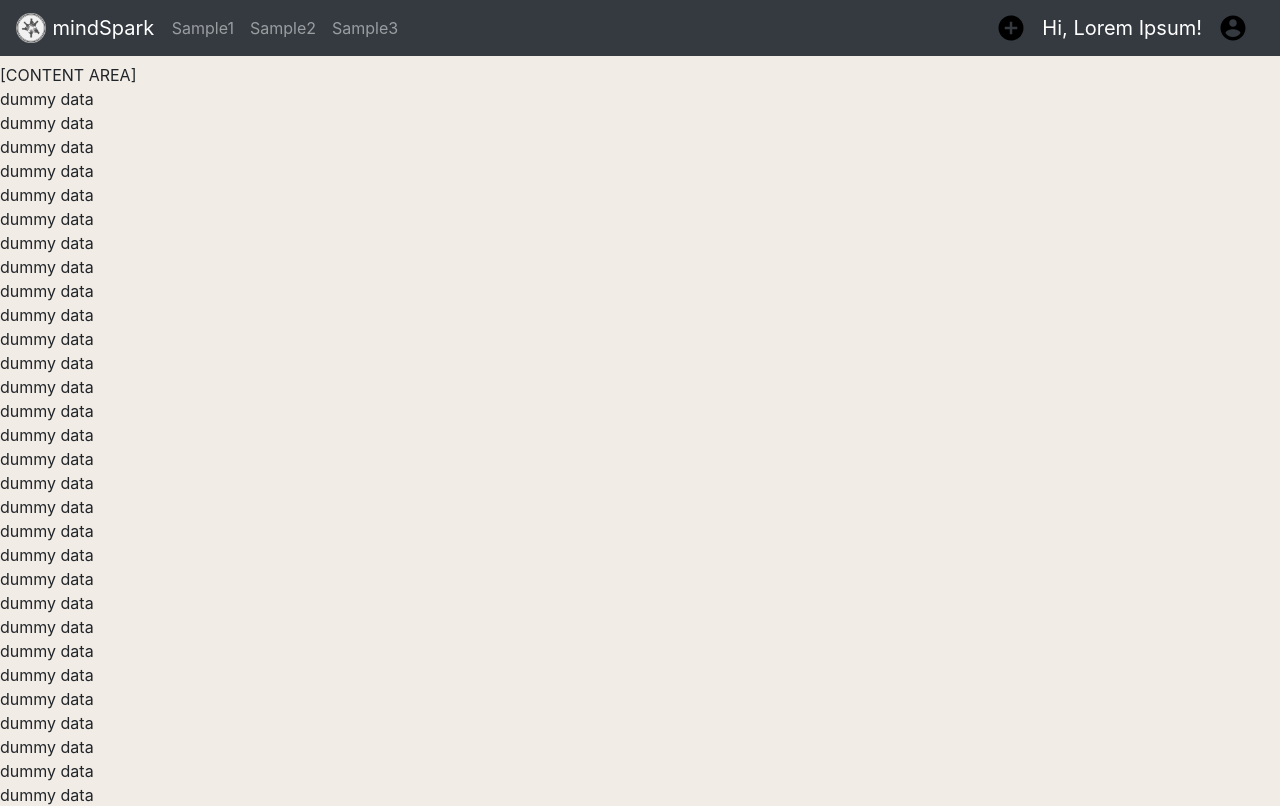
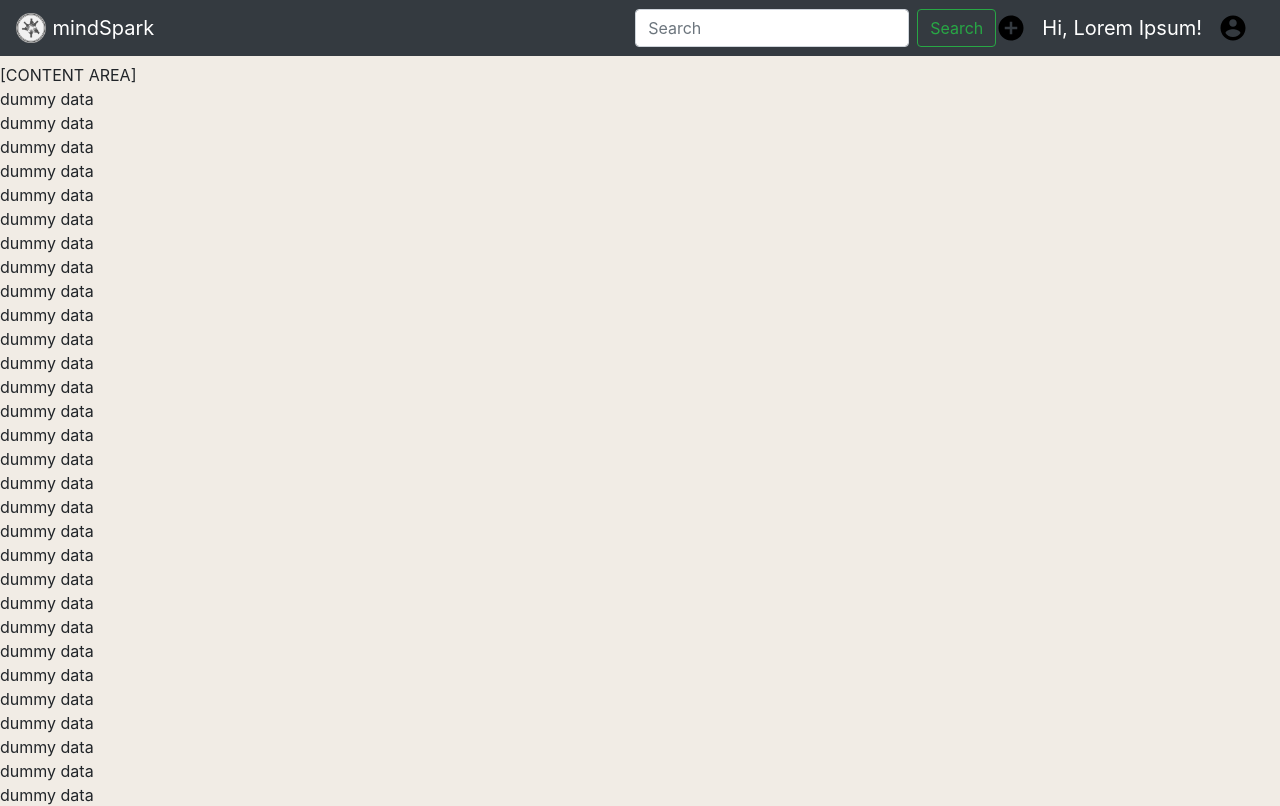
Before and after one commit to abansal98/mindSpark, a React (Create React App) app in the folder react-app/: page / in a window 1280 px wide. Shown: the top 806 px of the page. Built offline with nearby package versions, Linux system fonts and the light colour scheme.

Commit message:
added search bar

```diff
--- a/react-app/src/navbar.js
+++ b/react-app/src/navbar.js
@@ -35,11 +35,19 @@ class NavBar extends Component {
           <Navbar.Toggle aria-controls="responsive-navbar-nav" />
           <Navbar.Collapse id="responsive-navbar-nav">
             <Nav className="mr-auto">
-              <Nav.Link href="#sample1">Sample1</Nav.Link>
+              {/* <Nav.Link href="#sample1">Sample1</Nav.Link>
               <Nav.Link href="#Sample2">Sample2</Nav.Link>
-              <Nav.Link href="#Sample3">Sample3</Nav.Link>
+              <Nav.Link href="#Sample3">Sample3</Nav.Link> */}
             </Nav>
             <Nav>
+              <Form inline>
+                <FormControl
+                  type="text"
+                  placeholder="Search"
+                  className="mr-sm-2"
+                />
+                <Button variant="outline-success">Search</Button>
+              </Form>
               <Navbar.Brand href="#addQuote">
                 <img
                   src={addQuote}
```
